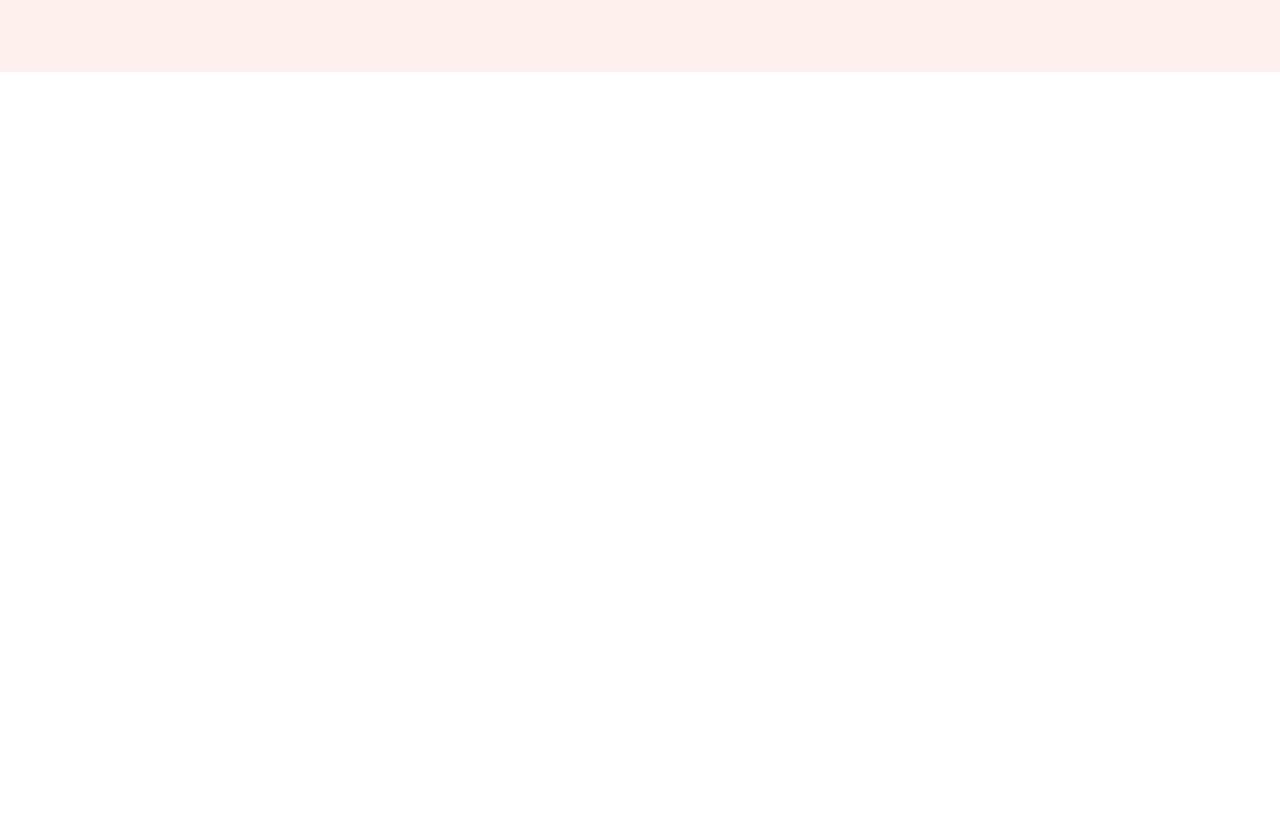
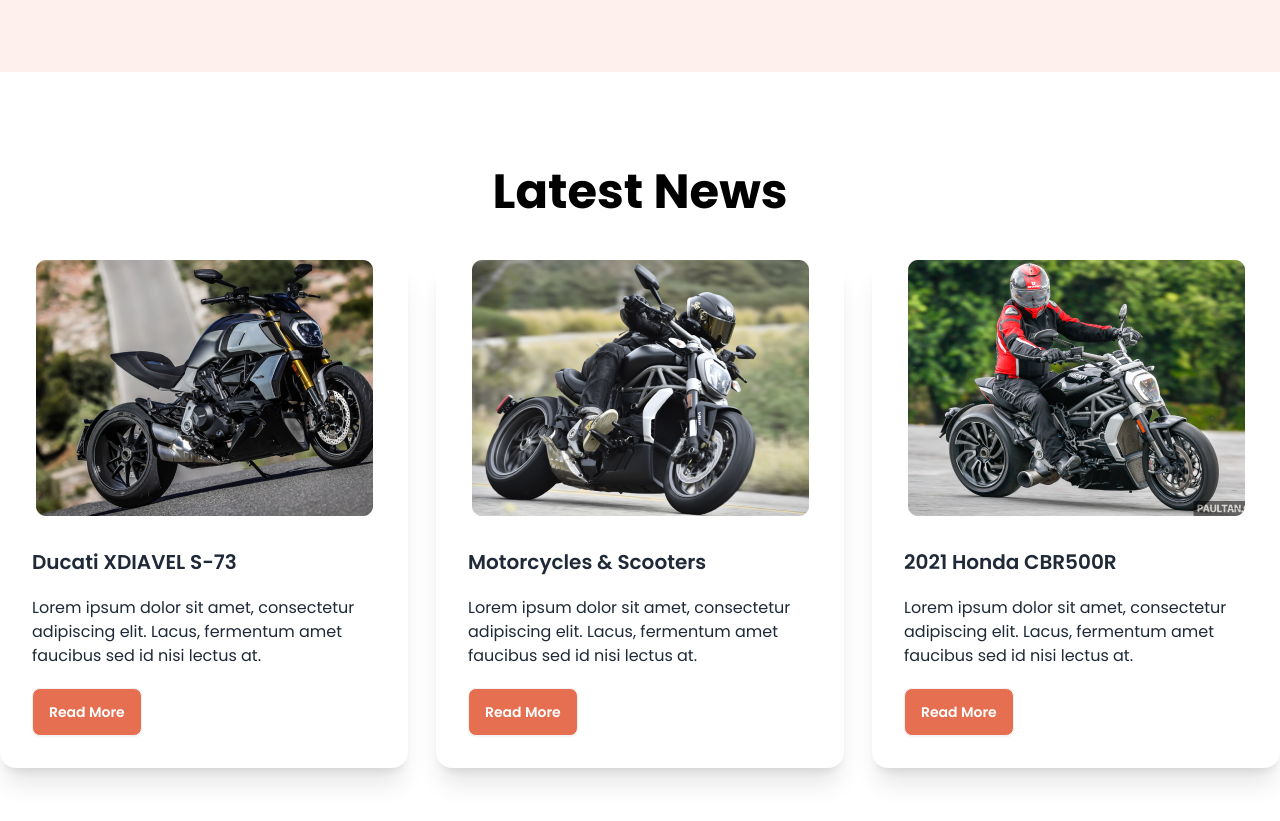
Before and after one commit to Avijithpaul/daisyui-text, a plain HTML site: page index.html in a window 1280 px wide. Shown: the part 547-1368 px from the top of the page. Before the commit the page ends 800 px from the top, so only its background shows below. Drawn offline with nearby package versions, Linux system fonts and the light colour scheme.

Commit message:
latest news section done

```diff
--- a/index.html
+++ b/index.html
@@ -95,7 +95,7 @@
                             Amet minim mollit non deserunt ullamco
                             est sit aliqua dolor do amet sint. Velit officia consequat duis enim velit mollit.
                         </p>
-                        <button class="btn bg-bike-primary">Purchase</button>
+                        <button class="btn bg-bike-primary text-white">Purchase</button>
                     </div>
                     <!-- image content -->
                     <div class="flex-1">
@@ -119,7 +119,7 @@
                             Amet minim mollit non deserunt ullamco
                             est sit aliqua dolor do amet sint. Velit officia consequat duis enim velit mollit.
                         </p>
-                        <button class="btn bg-bike-primary">Purchase</button>
+                        <button class="btn font-semibold text-white bg-bike-primary">Purchase</button>
                     </div>
 
                     <!-- image content -->
@@ -144,7 +144,7 @@
                             Amet minim mollit non deserunt ullamco
                             est sit aliqua dolor do amet sint. Velit officia consequat duis enim velit mollit.
                         </p>
-                        <button class="btn bg-bike-primary">Purchase</button>
+                        <button class="btn bg-bike-primary text-white">Purchase</button>
                     </div>
                     <!-- image content -->
                     <div class="flex-1">
@@ -163,7 +163,63 @@
     </header>
     <!-- main section -->
     <main class="md:container mx-auto">
-
+        <!-- feature section -->
+        <section></section>
+        <!-- latest bikes section -->
+        <section class="my-24">
+            <h2 class="font-bold text-5xl text-black text-center">Latest News</h2>
+            <!-- cards -->
+            <div class="grid grid-cols-1 md:grid-cols-2 lg:grid-cols-3 gap-7">
+                <!-- first card -->
+                <div class="card bg-base-100 shadow-xl mt-11 ">
+                    <figure>
+                        <img src="images/others/latest1.png" alt="Shoes" />
+                    </figure>
+                    <div class="card-body space-y-3">
+                        <h2 class="card-title">Ducati XDIAVEL S-73</h2>
+                        <p>
+                            Lorem ipsum dolor sit amet, consectetur adipiscing elit. Lacus, fermentum amet faucibus sed
+                            id nisi lectus at.
+                        </p>
+                        <div class="card-actions justify-start">
+                            <button class="btn bg-bike-primary text-white">Read More</button>
+                        </div>
+                    </div>
+                </div>
+                <!-- second card -->
+                <div class="card bg-base-100 shadow-xl mt-11 ">
+                    <figure>
+                        <img src="images/others/latest2.png" alt="Shoes" />
+                    </figure>
+                    <div class="card-body space-y-3">
+                        <h2 class="card-title">Motorcycles & Scooters</h2>
+                        <p>
+                            Lorem ipsum dolor sit amet, consectetur adipiscing elit. Lacus, fermentum amet faucibus sed
+                            id nisi lectus at.
+                        </p>
+                        <div class="card-actions justify-start">
+                            <button class="btn bg-bike-primary text-white">Read More</button>
+                        </div>
+                    </div>
+                </div>
+                <!-- third card -->
+                <div class="card bg-base-100 shadow-xl mt-11 ">
+                    <figure>
+                        <img src="images/others/latest3.png" alt="Shoes" />
+                    </figure>
+                    <div class="card-body space-y-3">
+                        <h2 class="card-title">2021 Honda CBR500R</h2>
+                        <p>
+                            Lorem ipsum dolor sit amet, consectetur adipiscing elit. Lacus, fermentum amet faucibus sed
+                            id nisi lectus at.
+                        </p>
+                        <div class="card-actions justify-start">
+                            <button class="btn bg-bike-primary text-white">Read More</button>
+                        </div>
+                    </div>
+                </div>
+            </div>
+        </section>
     </main>
     <!-- footer section -->
     <footer>
```
